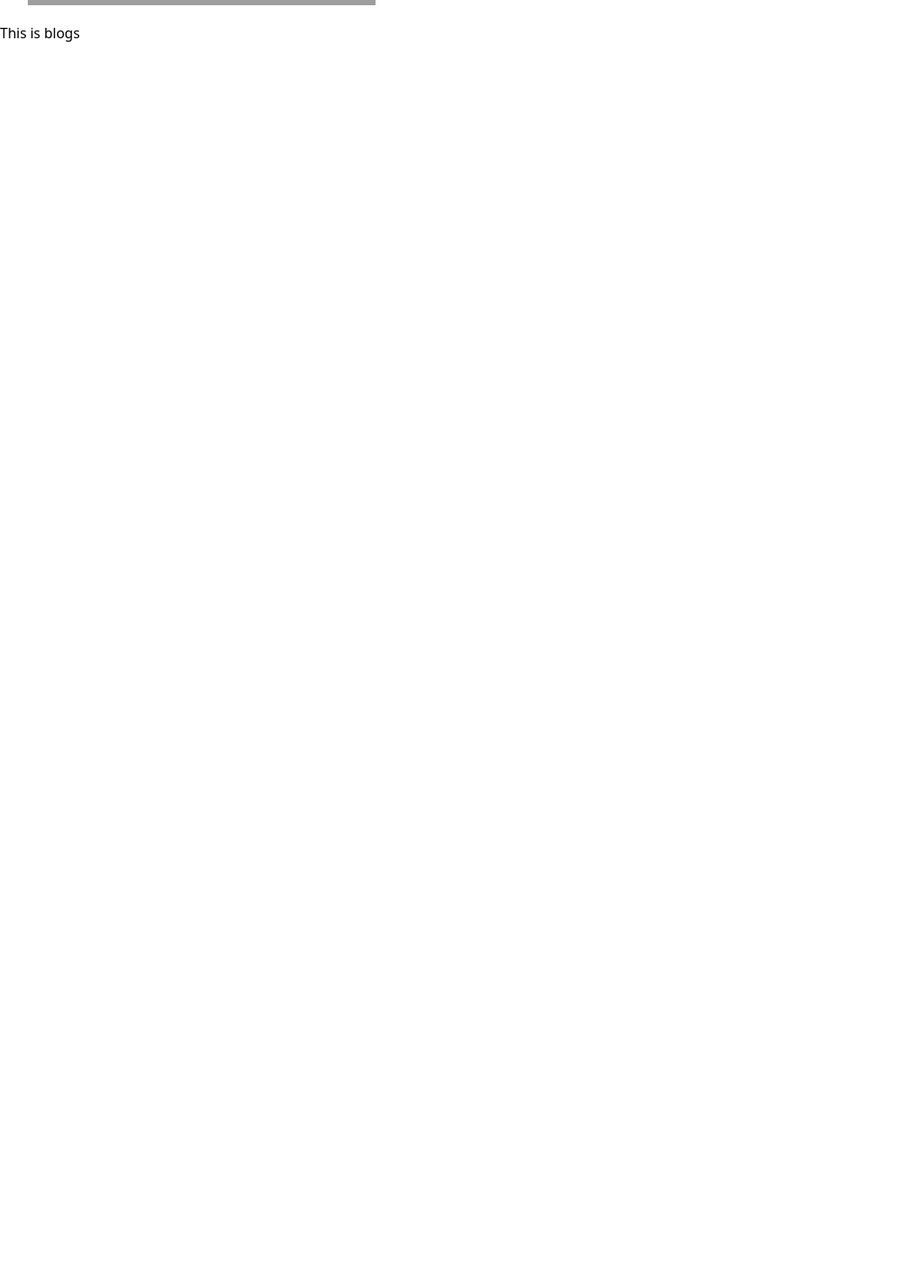
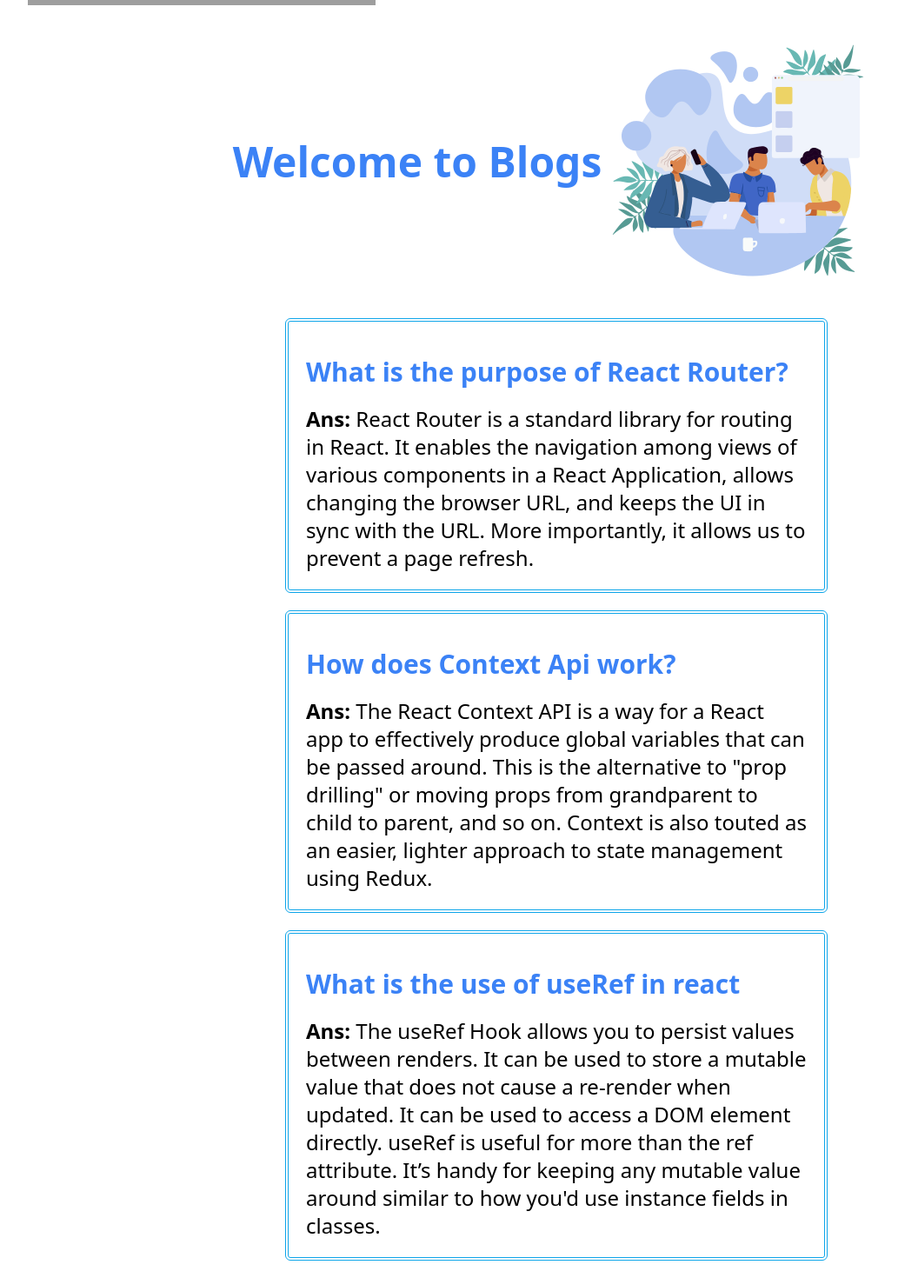
Before and after one commit to NurulIslam96/Quizzy-Pop-Client, a React (Create React App) app: page /blog in a window 1280 px wide. Shown: the part 314-1784 px from the top of the page at 87% size, without its empty margins (0-1056 px from the left). Before the commit the page ends 800 px from the top, so only its background shows below. Built offline with nearby package versions, Linux system fonts and the light colour scheme; grey boxes are pictures that could not be loaded.

Commit message:
added blogs section

```diff
--- a/src/components/Blog.jsx
+++ b/src/components/Blog.jsx
@@ -1,11 +1,32 @@
-import React from 'react';
-
+import React from "react";
+import blogs from "../assets/blogs.gif";
 const Blog = () => {
-    return (
-        <div>
-          <h2>This is blogs</h2>
+  return (
+    <div>
+      <div className="flex md:flex-row flex-col container mx-auto justify-center items-center">
+        <p className="md:text-5xl text-3xl font-bold text-blue-500">Welcome to Blogs</p>
+        <img src={blogs} className="md:w-1/4 w-full md:mt-0 mt-2 " alt="" />
+      </div>
+      <div className="container my-5 md:mx-auto px-2 md:w-1/2">
+        <div className="border-double border-4 border-sky-500 rounded-md p-5">
+          <p className="text-3xl text-blue-500 my-5 font-semibold">What is the purpose of React Router?</p>
+          <p className="text-2xl"><span className="font-semibold">Ans:</span> React Router is a standard library for routing in React. It enables the navigation among views of various components in a React Application, allows changing the browser URL, and keeps the UI in sync with the URL. More importantly, it allows us to prevent a page refresh.</p>
         </div>
-    );
+      </div>
+      <div className="container my-5 md:mx-auto px-2 md:w-1/2">
+        <div className="border-double border-4 border-sky-500 rounded-md p-5">
+          <p className="text-3xl text-blue-500 my-5 font-semibold">How does Context Api work?</p>
+          <p className="text-2xl"><span className="font-semibold">Ans:</span> The React Context API is a way for a React app to effectively produce global variables that can be passed around. This is the alternative to "prop drilling" or moving props from grandparent to child to parent, and so on. Context is also touted as an easier, lighter approach to state management using Redux.</p>
+        </div>
+      </div>
+      <div className="container my-5 md:mx-auto px-2 md:w-1/2">
+        <div className="border-double border-4 border-sky-500 rounded-md p-5">
+          <p className="text-3xl text-blue-500 my-5 font-semibold">What is the use of useRef in react</p>
+          <p className="text-2xl"><span className="font-semibold">Ans:</span> The useRef Hook allows you to persist values between renders. It can be used to store a mutable value that does not cause a re-render when updated. It can be used to access a DOM element directly. useRef is useful for more than the ref attribute. It’s handy for keeping any mutable value around similar to how you'd use instance fields in classes.</p>
+        </div>
+      </div>
+    </div>
+  );
 };
 
 export default Blog;
--- a/src/components/Header.jsx
+++ b/src/components/Header.jsx
@@ -12,8 +12,8 @@ const Header = () => {
           title="Quizzy Pop"
           className="inline-flex items-center"
         >
-          <img src="https://img.icons8.com/ios-filled/50/000000/quiz.png" />
-          <span className="ml-2 text-xl font-bold tracking-wide text-gray-800 uppercase">
+          <img src="https://img.icons8.com/ios-filled/50/000000/quiz.png" alt="" />
+          <span className="ml-2 text-2xl font-bold tracking-wide text-gray-800 uppercase">
             Quizzy Pop
           </span>
         </Link>
@@ -23,7 +23,8 @@ const Header = () => {
               to="/topics"
               aria-label="Topics"
               title="Topics"
-              className="font-medium tracking-wide text-gray-700 transition-colors duration-200 hover:text-deep-purple-accent-400"
+              className="font-medium tracking-wide text-gray-700 transition-colors duration-200 hover:text-deep-purple-accent-400
+              hover:text-blue-700"
             >
               Topics
             </Link>
@@ -33,7 +34,7 @@ const Header = () => {
               to="/statistics"
               aria-label="Statistics"
               title="Statistics"
-              className="font-medium tracking-wide text-gray-700 transition-colors duration-200 hover:text-deep-purple-accent-400"
+              className="font-medium hover:text-blue-700 tracking-wide text-gray-700 transition-colors duration-200 hover:text-deep-purple-accent-400"
             >
               <div className="relative p-3">
                 <p>Statistics</p>
@@ -45,7 +46,7 @@ const Header = () => {
               to="/blog"
               aria-label="Blog"
               title="Blog"
-              className="font-medium tracking-wide text-gray-700 transition-colors duration-200 hover:text-deep-purple-accent-400"
+              className="font-medium hover:text-blue-700 tracking-wide text-gray-700 transition-colors duration-200 hover:text-deep-purple-accent-400"
             >
               Blog
             </Link>
--- a/src/components/Home.jsx
+++ b/src/components/Home.jsx
@@ -27,7 +27,7 @@ const Home = () => {
                 <Link to="/blog">
                   <button
                     type="button"
-                    className="px-8 py-3 text-lg md:mx-5 border rounded-full border-cyan-400 text-white"
+                    className="px-8 py-3 text-lg md:mx-5 border rounded-full border-cyan-400 hover:border-white text-white"
                   >
                     Learn more
                   </button>
--- a/src/components/Topic.jsx
+++ b/src/components/Topic.jsx
@@ -3,17 +3,21 @@ import { Link } from "react-router-dom";
 const Topic = ({ topic }) => {
   const { name, id, logo, total } = topic;
   return (
-        <div className="md:p-5 bg-white shadow-slate-400 shadow-lg rounded-md">
+    <div className="md:p-5 bg-white shadow-slate-400 shadow-lg rounded-md p-1">
       <img className="bg-blue-200 md:w-full rounded-md" src={logo} alt={name} />
       <div className="text-center justify-between">
         <div className="justify-center my-2 mx-2 select-none flex">
           <div className="flex w-full items-end justify-between">
-                        <p className="text-2xl font-semibold">{name}</p>
+            <p className="text-xl font-semibold">{name}</p>
             <p className="font-semibold text-slate-500">Questions: {total}</p>
           </div>
         </div>
-                <div className="justify-center mt-2 mb-2 select-none flex">
-                    <button className="md:py-2 py-3 mx-2 w-full shadow-md no-underline rounded-md bg-slate-500 text-white font-sans font-semibold md:text-lg text-2xl border-blue hover:text-white hover:bg-slate-700 focus:outline-none active:shadow-none"><Link to={`/topics/${id}`}>Lets Practice</Link></button>
+        <div>
+          <Link to={`/topics/${id}`}>
+            <button className="w-full md:py-2 py-3 shadow-md no-underline rounded-md bg-slate-500 text-white font-sans font-semibold md:text-lg text-2xl border-blue hover:text-white hover:bg-slate-700 focus:outline-none active:shadow-none">
+              Let's Practice
+            </button>
+          </Link>
         </div>
       </div>
     </div>
```
Also changed, not shown: src/assets/blogs.gif (added), src/assets/quizzy-header.jpg (deleted). Lines whose indentation alone changed are shown as unchanged.
